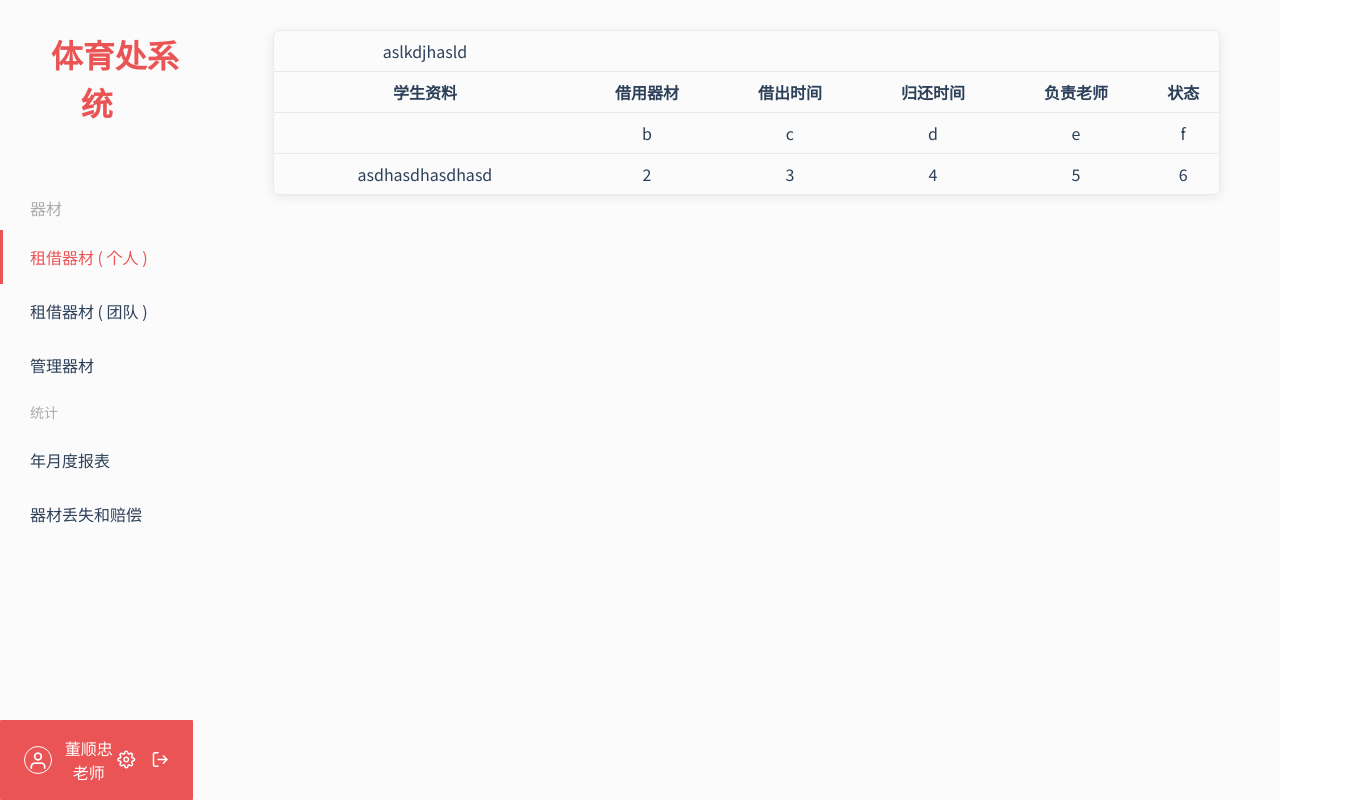
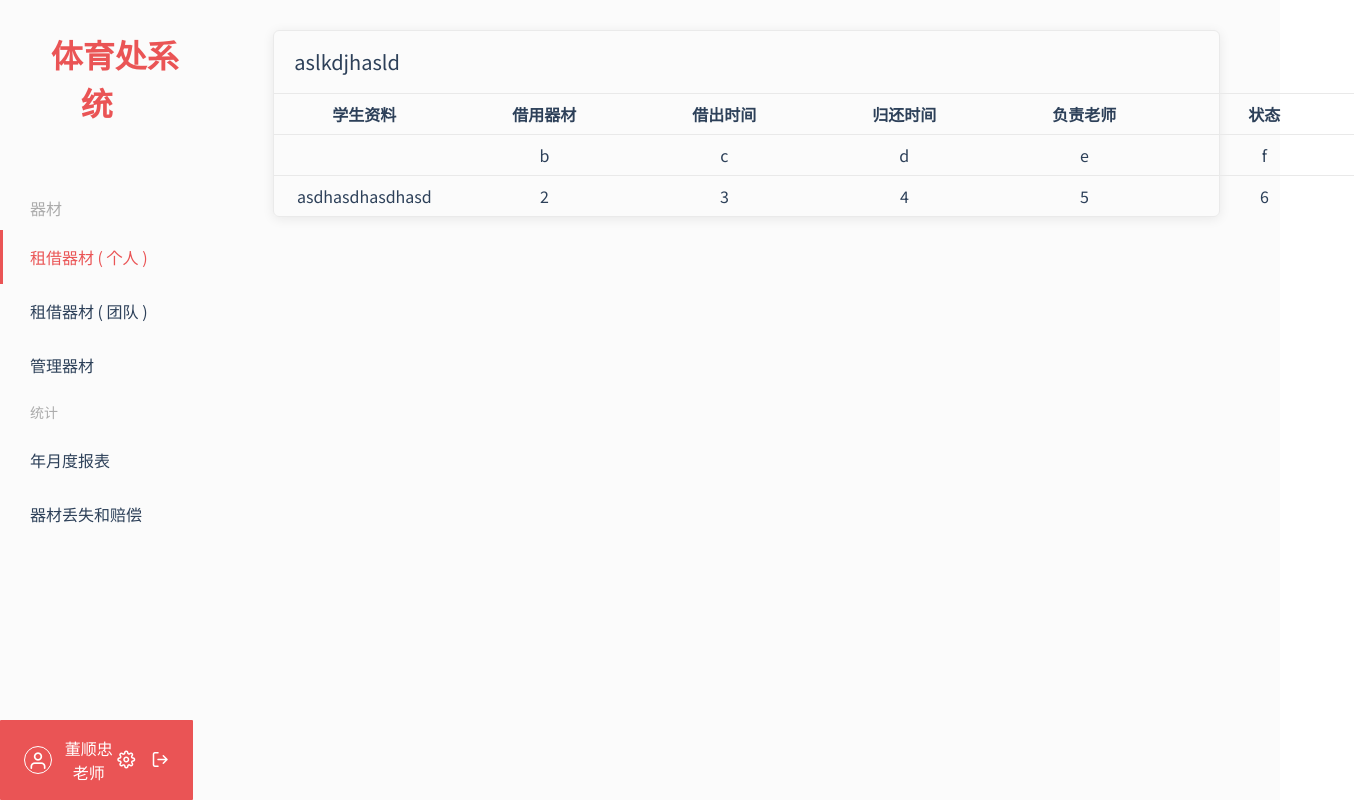
Before and after one commit to MechFroG88/Humble-Sports, a Vue app in the folder client/: page /rent/personal in a window 1280 px wide. Shown: the whole page, 1354 px wide, since content can reach past the window. Built offline with nearby package versions, Linux system fonts and the light colour scheme.

Commit message:
Update tables

```diff
--- a/client/src/assets/scss/_variables.scss
+++ b/client/src/assets/scss/_variables.scss
@@ -19,6 +19,7 @@ $gray-color: lighten($dark-color, 55%) !default;
 $gray-color-dark: darken($gray-color, 30%) !default;
 $gray-color-light: lighten($gray-color, 20%) !default;
 $text-gray: #ababab;
+$icon-color: #B2B2B2;
 
 $border-color: lighten($dark-color, 65%) !default;
 $border-color-dark: darken($border-color, 10%) !default;
--- a/client/src/assets/scss/components/tables.scss
+++ b/client/src/assets/scss/components/tables.scss
@@ -5,8 +5,30 @@
   table {
     border-collapse: collapse;
     .title {
-      padding: .4rem 0;
+      td {
+        padding: .8rem 1rem;
+      }
+      .title_name {
+        display: flex;
+        justify-content: flex-start;
+        font-size: 1rem;
+      }
+      .navbar {
+        .input-group {
+          input {
+            border-color: rgba(#2D4059, .25);
+            &::placeholder {
+              color: $text-gray;
+              font-size: $font-size-sm;
+            }
+          }
+          .form-icon {
+            color: $icon-color;
+          }
+        }
+      }
     }
+
     tr {
       border-top: solid 1px #e9e9e9;
       &:first-child {
@@ -14,6 +36,7 @@
       }
       th, td {
         padding: .4rem 0;
+        min-width: 9rem;
       }
     }
   }
--- a/client/src/components/tables.vue
+++ b/client/src/components/tables.vue
@@ -4,9 +4,18 @@
       'striped': striped,
       'hoverable': hoverable
     }">
-      <tr class="title" v-if="title">
+      <tr class="title" v-if="title" :class="navbar ? 'navbar_title' : ''">
         <td>
-          <slot name="title"/>
+          <div class="title_name">
+            <slot name="title"/>
+          </div>
+        </td>
+        <td :colspan="columns.length - 2"></td>
+        <td class="navbar">
+          <div class="input-group input-inline has-icon-right" v-if="navbar">
+            <input class="form-input" type="text" :placeholder="navbar">
+            <i class="form-icon icon icon-search"></i>
+          </div>
         </td>
       </tr>
 
@@ -36,7 +45,8 @@ export default {
     width: String,
     striped: Boolean,
     hoverable: Boolean,
-    title: Boolean
+    title: Boolean,
+    navbar: String
   }
 }
 </script>
```
